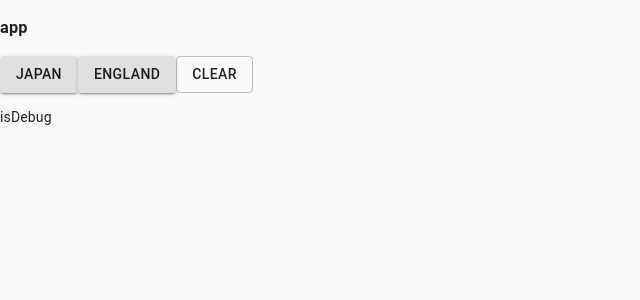
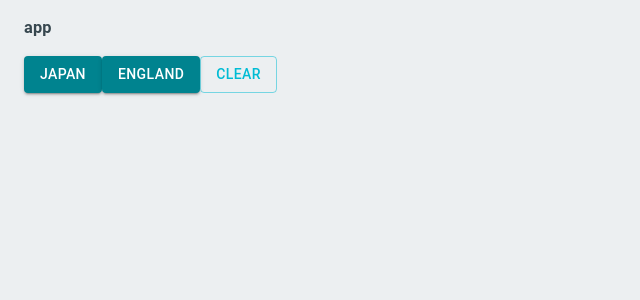
Before and after one commit to Yoshifumi14/fifa-data-app, a React (Create React App) app: page / in a window 1280 px wide. Shown: the top 300 px of the page, without its empty margins (0-640 px from the left). Built offline with nearby package versions, Linux system fonts and the light colour scheme.

Commit message:
feat Muiテーマ上書き

```diff
--- a/src/MuiTheme.ts
+++ b/src/MuiTheme.ts
@@ -1,3 +1,22 @@
+import { cyan, blueGrey } from "@material-ui/core/colors";
 import { createMuiTheme } from "@material-ui/core/styles";
 
-export const muiTheme = createMuiTheme({});
+// Muiのカラーセット:https://material-ui.com/customization/color/#color
+// ほぼcyanで統一
+export const muiTheme = createMuiTheme({
+  palette: {
+    background: {
+      default: blueGrey[50],
+    },
+    primary: {
+      main: cyan[800],
+    },
+    secondary: {
+      main: cyan[500],
+    },
+    text: {
+      primary: blueGrey[800],
+      secondary: blueGrey[400],
+    },
+  },
+});
--- a/src/components/App.tsx
+++ b/src/components/App.tsx
@@ -1,6 +1,6 @@
 import { useSelector, useDispatch } from "react-redux";
 import Button from "@material-ui/core/Button";
-
+import Container from "@material-ui/core/Container";
 import { deleteNationalPlayerData, getPlayerData } from "../store/slice/data/player/PlayerData";
 import { playerDataListSelector } from "../store/slice/data/player/PlayerDataSelector";
 
@@ -9,16 +9,16 @@ export function App() {
   const playerDataListJapan = useSelector(playerDataListSelector("Japan"));
   const playerDataListEngland = useSelector(playerDataListSelector("England"));
   return (
-    <div>
+    <Container>
       <h3>app</h3>
       <div>
-        <Button variant="contained" onClick={() => dispatch(getPlayerData({ nationality: "Japan" }))}>
+        <Button variant="contained" color="primary" onClick={() => dispatch(getPlayerData({ nationality: "Japan" }))}>
           Japan
         </Button>
-        <Button variant="contained" onClick={() => dispatch(getPlayerData({ nationality: "England" }))}>
+        <Button variant="contained" color="primary" onClick={() => dispatch(getPlayerData({ nationality: "England" }))}>
           England
         </Button>
-        <Button variant="outlined" onClick={() => dispatch(deleteNationalPlayerData())}>
+        <Button variant="outlined" color="secondary" onClick={() => dispatch(deleteNationalPlayerData())}>
           Clear
         </Button>
         {playerDataListJapan?.map((player) => (
@@ -32,7 +32,7 @@ export function App() {
           </div>
         ))}
       </div>
-    </div>
+    </Container>
   );
 }
 
--- a/src/index.tsx
+++ b/src/index.tsx
@@ -8,15 +8,12 @@ import * as serviceWorker from "./serviceWorker";
 import { store } from "./store/Store";
 import { muiTheme } from "./MuiTheme";
 
-const isDebug = process.env.REACT_APP_DEBUG;
-
 ReactDOM.render(
   <React.StrictMode>
     <Provider store={store}>
       <ThemeProvider theme={muiTheme}>
         <CssBaseline />
         <App />
-        {isDebug && <p>isDebug</p>}
       </ThemeProvider>
     </Provider>
   </React.StrictMode>,
```
